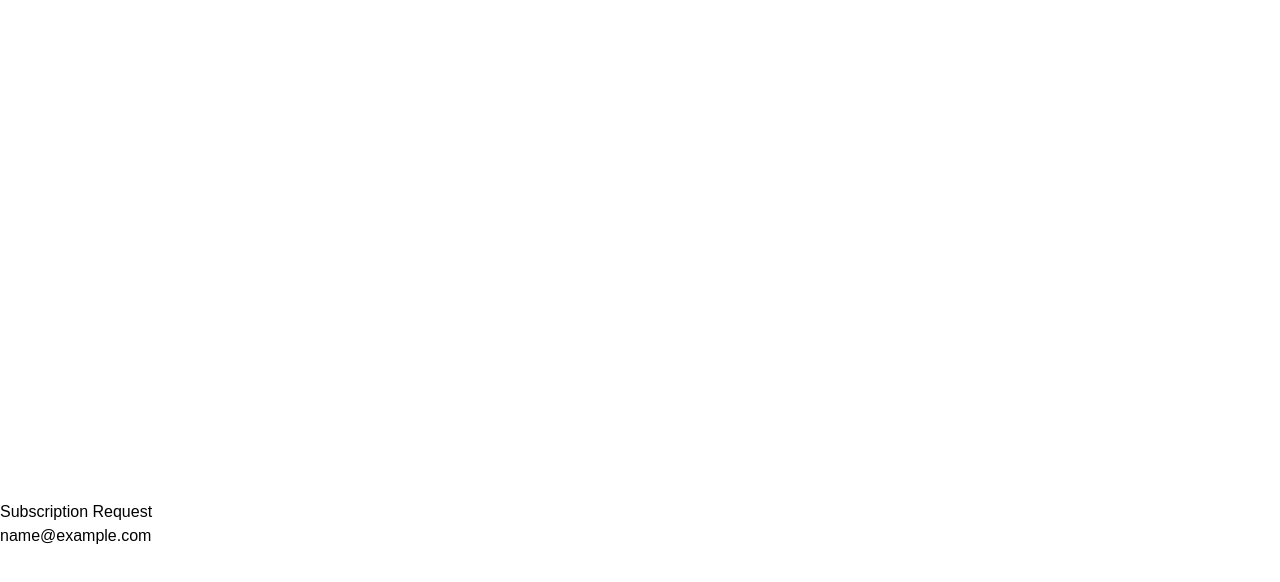
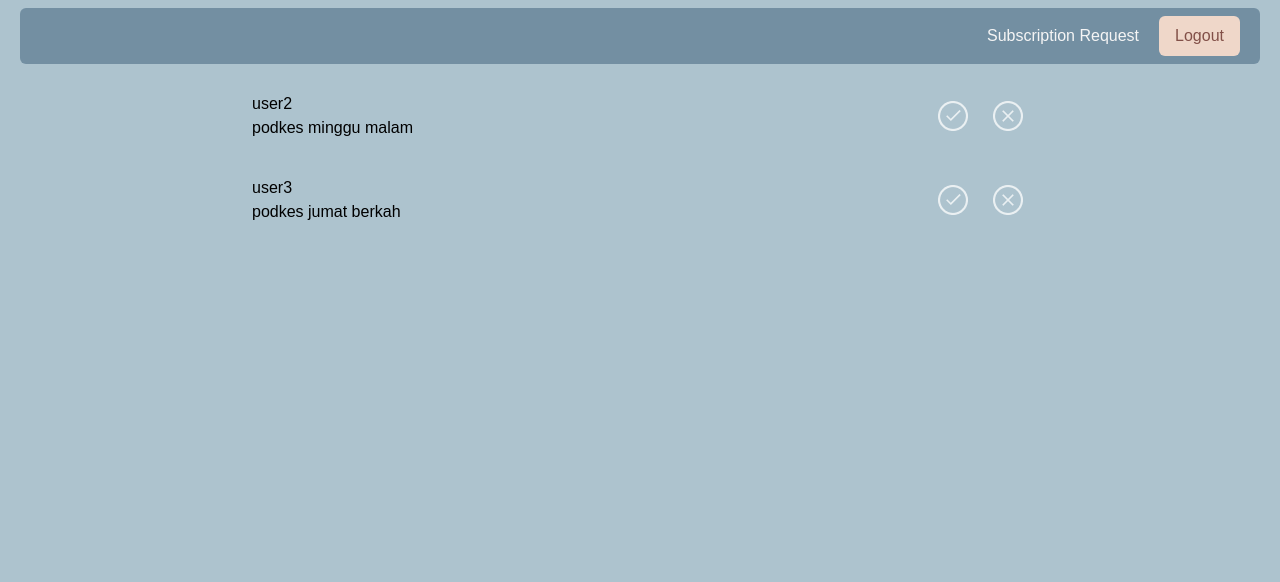
Before and after one commit to IF3110-2023-02-37/premium-app, a React (Vite) app: page /subsrequest in a window 1280 px wide. Shown: the top 582 px of the page. Built offline with nearby package versions, Linux system fonts and the light colour scheme; sample sign-in values are in the browser's storage.

Commit message:
update feedback, SubsRequest

```diff
--- a/src/pages/Feedback/Feedback.tsx
+++ b/src/pages/Feedback/Feedback.tsx
@@ -13,7 +13,7 @@ export default function Feedback() {
   const fetchData = async(username: string, token: any) => {
     try {
       const url = import.meta.env.VITE_SERVER_URL;
-      const response = await fetch(`${url}/review/getreview/${username}`, {
+      const response = await fetch(`${url}/review/${username}`, {
         method: 'GET',
         headers: {
           'Content-Type': 'application/json',
--- a/src/pages/SubsRequest/SubsRequest.tsx
+++ b/src/pages/SubsRequest/SubsRequest.tsx
@@ -1,11 +1,58 @@
 import { getAuthData } from "../../utils/auth"
 
+const data = [
+  {
+    username: "user1",
+    podcast: "podkes senin kamis",
+    status: "rejected"
+  },
+  {
+    username: "user2",
+    podcast: "podkes minggu malam",
+    status: "pending"
+  },
+  {
+    username: "user3",
+    podcast: "podkes jumat berkah",
+    status: "pending"
+  },
+  {
+    username: "user4",
+    podcast: "podkes besok senin",
+    status: "accepted"
+  }
+]
+
 export default function SubsRequest() {
-  const text = getAuthData().email;
   return (
     <>
-      <h1 className="mt-[500px]">Subscription Request</h1>
-      <p>{text}</p>
+      <div className="bg-blue100 w-full min-h-[100vh] flex flex-col  px-5 py-2 items-center">
+        <div className="flex items-center bg-blue300  w-full h-fit justify-end px-5 py-2 rounded-md bg-opacity-80  backdrop-blur-[2.5px]">
+          <button className="mr-5 text-md text-white100">Subscription Request</button>
+          <button className="bg-salmon100 text-md text-salmon200 rounded-md w-fit  py-2 px-4">Logout</button>
+        </div>
+        <div className="w-full max-w-[800px] flex flex-col gap-5 mt-5">
+          {data.map((subs) => (
+            subs.status === "pending" && (
+              <div className="flex hover:bg-blue200 px-3 py-2 rounded-r-md">
+                <div className="wrapper-info flex flex-col w-full">
+                  <p>{subs.username}</p>
+                  <p>{subs.podcast}</p>
+                </div>
+                <div className="button-wrapper flex gap-5">
+                  <button className="w-[35px] opacity-75 hover:opacity-100">
+                    <img src="accept.png" alt="" />
+                  </button>
+                  <button className="w-[35px] opacity-75 hover:opacity-100">
+                    <img src="reject.png" alt="" />
+                  </button>
+                </div>
+              </div>
+            )
+          ))}
+        </div>
+      </div>
+
     </>
 
   )
```
